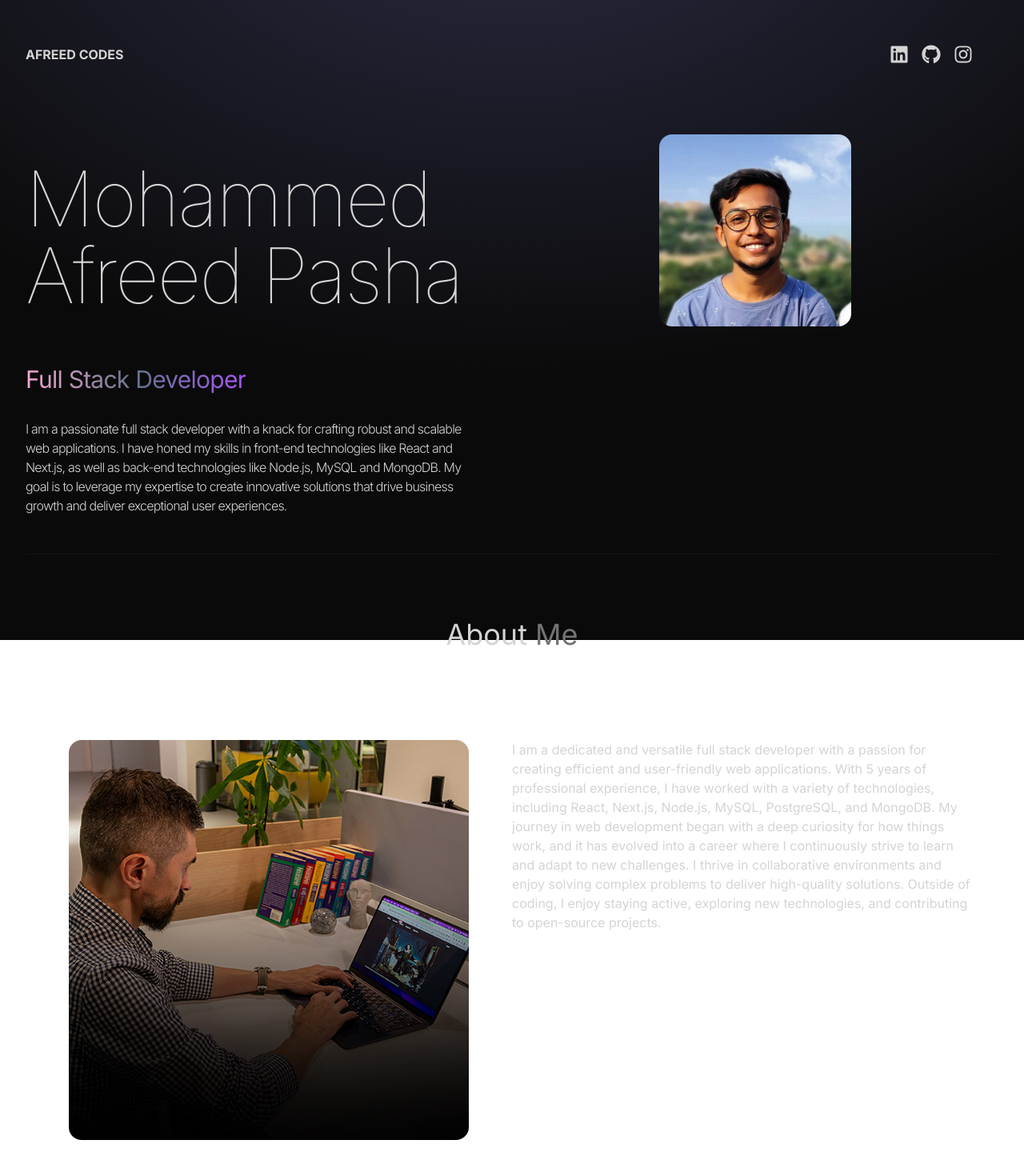
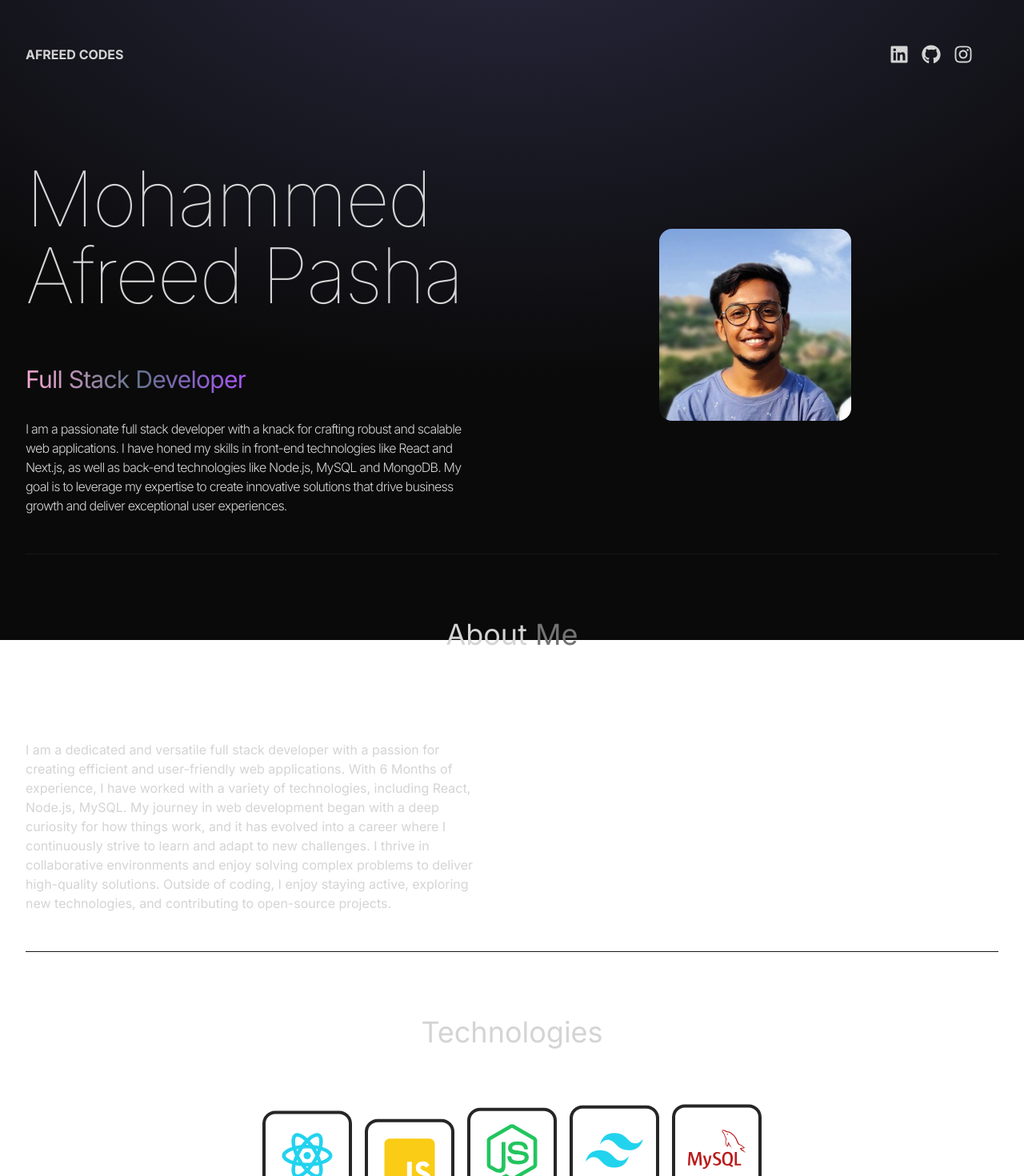
Before and after one commit to Afreed007/portfolio-mohammedafreedpasha, a React (Vite) app: page / in a window 1280 px wide. Shown: the top 1470 px of the page at 80% size. Built offline with nearby package versions, Linux system fonts and the light colour scheme.

Commit message:
altered About section

```diff
--- a/src/components/About.jsx
+++ b/src/components/About.jsx
@@ -6,7 +6,7 @@ const About = () =>{
     return <div className="border-b border-neutral-900 pb-4">
         <h1 className="my-20 text-center text-4xl">About <span className="text-neutral-500">Me</span></h1>
         <div className="flex flex-wrap">
-            <motion.div
+            {/* <motion.div
                 whileInView={{opacity:1,x:0}}
                 initial={{opacity:0,x:-100}}
                 transition={{duration:0.5}}
@@ -14,7 +14,7 @@ const About = () =>{
                 <div className="flex items-center justify-center">
                     <img className=" rounded-2xl" src={aboutImg} alt="about"/>
                 </div>
-            </motion.div>
+            </motion.div> */}
             <motion.div
                 whileInView={{opacity:1,x:0}}
                 initial={{opacity:0, x:100}}
--- a/src/components/Hero.jsx
+++ b/src/components/Hero.jsx
@@ -33,7 +33,7 @@ const Hero = () => {
                             className="my-2 max-w-xl py-6 font-light tracking-tighter">{HERO_CONTENT}</motion.p>
                     </div>
                 </div>
-            <div className="sm:mx-auto sm:w-1/3 lg:w-1/4 lg:p-8">
+            <div className="sm:mx-auto sm:w-1/3 lg:my-auto lg:w-1/4 lg:p-8">
                 <div className="flex justify-center">
                     <motion.img
                         initial={{x:100,opacity:0}}
--- a/src/constants/index.js
+++ b/src/constants/index.js
@@ -6,7 +6,7 @@ import project4 from "../assets/projects/project-4.jpg";
 
 export const HERO_CONTENT = `I am a passionate full stack developer with a knack for crafting robust and scalable web applications. I have honed my skills in front-end technologies like React and Next.js, as well as back-end technologies like Node.js, MySQL and MongoDB. My goal is to leverage my expertise to create innovative solutions that drive business growth and deliver exceptional user experiences.`;
 
-export const ABOUT_TEXT = `I am a dedicated and versatile full stack developer with a passion for creating efficient and user-friendly web applications. With 5 years of professional experience, I have worked with a variety of technologies, including React, Next.js, Node.js, MySQL, PostgreSQL, and MongoDB. My journey in web development began with a deep curiosity for how things work, and it has evolved into a career where I continuously strive to learn and adapt to new challenges. I thrive in collaborative environments and enjoy solving complex problems to deliver high-quality solutions. Outside of coding, I enjoy staying active, exploring new technologies, and contributing to open-source projects.`;
+export const ABOUT_TEXT = `I am a dedicated and versatile full stack developer with a passion for creating efficient and user-friendly web applications. With 6 Months of experience, I have worked with a variety of technologies, including React, Node.js, MySQL. My journey in web development began with a deep curiosity for how things work, and it has evolved into a career where I continuously strive to learn and adapt to new challenges. I thrive in collaborative environments and enjoy solving complex problems to deliver high-quality solutions. Outside of coding, I enjoy staying active, exploring new technologies, and contributing to open-source projects.`;
 
 
 export const EXPERIENCES = [
```
